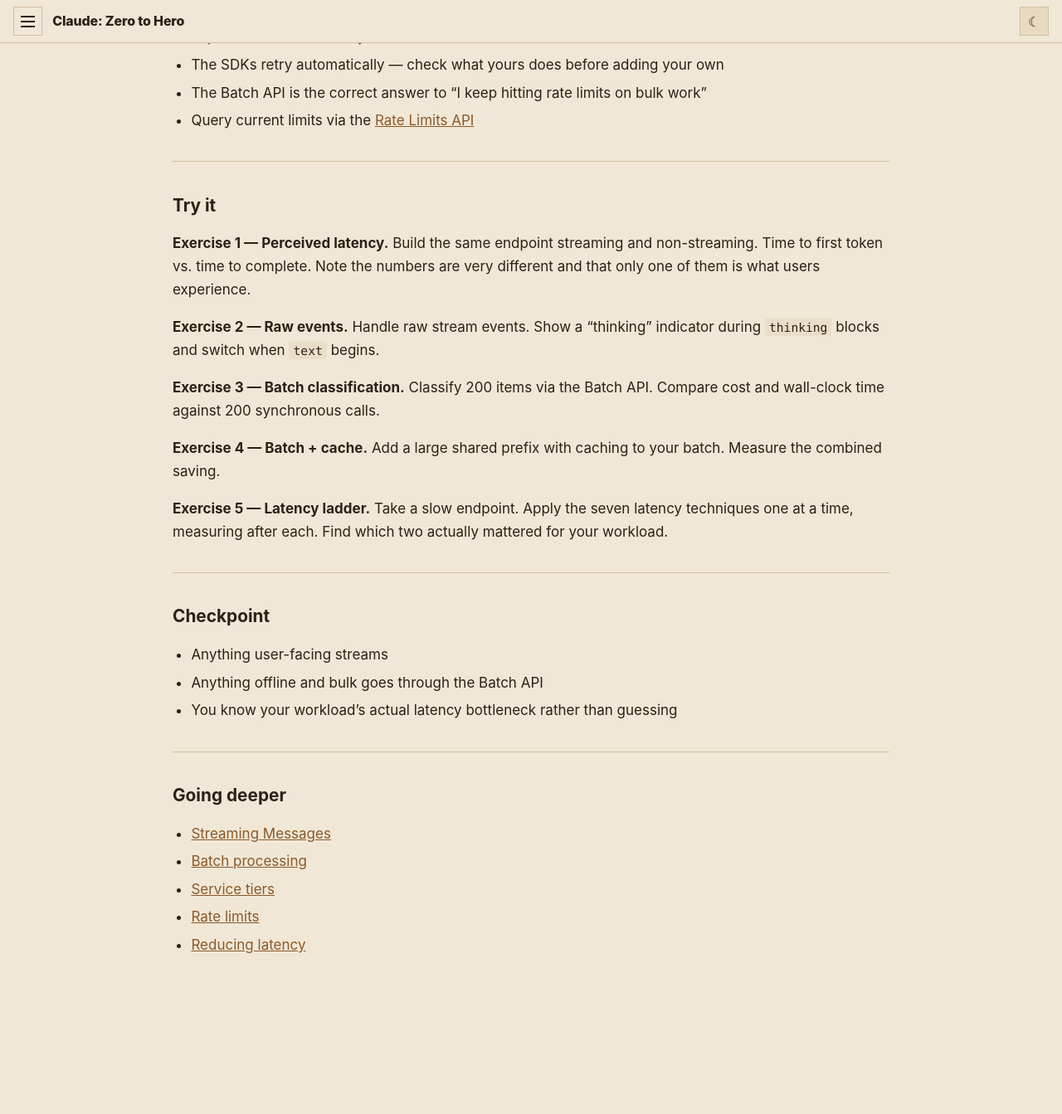
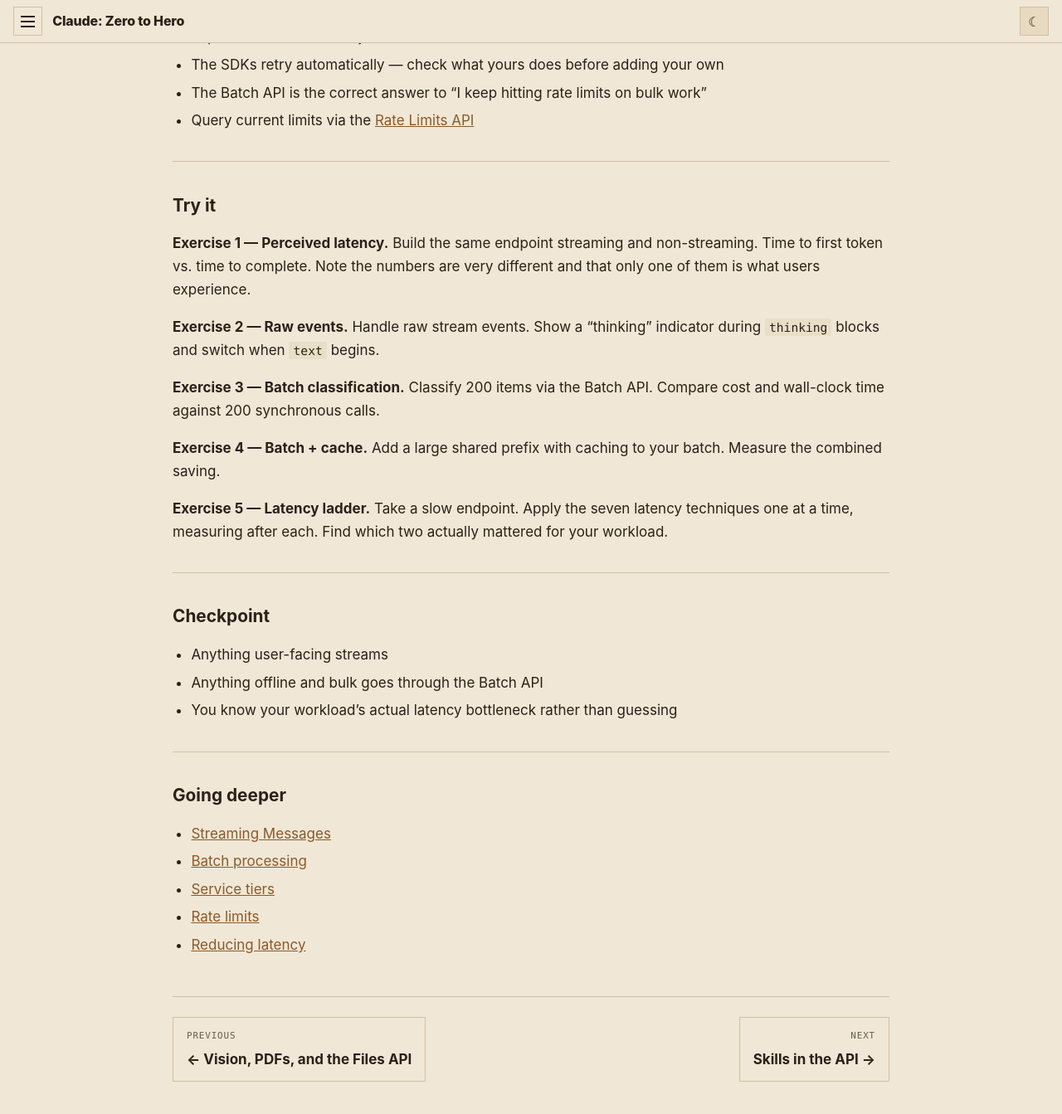
Before and after one commit to izarnev/learn-claude, a Jekyll site: the page built from 04-api/09-streaming-and-batch.md, in a window 1280 px wide and 1400 px high, scrolled down 3887 px. Shown: the top 1343 px of the window at 83% size. Built offline with Jekyll 4.4.1, drawn with Linux system fonts in a browser that asks for light colours; before the commit the page ends 5154 px from its top, so only the background shows below that.

Commit message:
Add previous/next module navigation to the page footer
Flattens the 7 linear stages (00-start-here through 06-production)
into a single sequence, computed inline in the same loop that already
builds the sidebar (no second pass over site.pages). Each page gets
a prev/next link pair at the bottom of its content, labelled with the
target module's title.

07-capstones and 99-reference are deliberately excluded from the
sequence — they're not meant to be read in order (capstones: do the
one matching where you stopped; reference: dip in as needed) — so
pages in those two stages render no prev/next nav at all.

```diff
--- a/_layouts/default.html
+++ b/_layouts/default.html
@@ -12,6 +12,16 @@
 {% assign current_stage = "" %}
 {% assign current_index = 0 %}
 {% assign current_count = 0 %}
+
+{% comment %}
+  Flattened prev/next across the 7 linear stages (00-start-here..06-production).
+  07-capstones and 99-reference are deliberately excluded — they're reference
+  material and standalone projects, not something read in sequence.
+{% endcomment %}
+{% assign prev_page = nil %}
+{% assign next_page = nil %}
+{% assign found_current = false %}
+{% assign last_seen = nil %}
 
 <header class="topbar">
   <button id="nav-toggle" class="nav-toggle" type="button" aria-expanded="false" aria-controls="sidebar">
@@ -41,6 +51,15 @@
             {% assign current_index = forloop.index %}
             {% assign current_count = stage_pages.size %}
           {% endif %}
+          {% if forloop.parentloop.index0 < 7 %}
+            {% if is_current %}
+              {% assign prev_page = last_seen %}
+              {% assign found_current = true %}
+            {% elsif found_current and next_page == nil %}
+              {% assign next_page = item %}
+            {% endif %}
+            {% assign last_seen = item %}
+          {% endif %}
           <li><a href="{{ item.url | relative_url }}"{% if is_current %} class="current" aria-current="page"{% endif %}>{{ item.title | default: item.name }}</a></li>
         {% endfor %}
       </ul>
@@ -54,6 +73,26 @@
   <div class="eyebrow">{{ current_stage }} · module {{ current_index }} of {{ current_count }}</div>
   {% endif %}
   {{ content }}
+
+  {% if prev_page or next_page %}
+  <nav class="page-nav" aria-label="Module navigation">
+    {% if prev_page %}
+      <a class="page-nav-link page-nav-prev" href="{{ prev_page.url | relative_url }}">
+        <span class="page-nav-label">Previous</span>
+        <span class="page-nav-title">{{ prev_page.title | default: prev_page.name }}</span>
+      </a>
+    {% else %}
+      <span class="page-nav-spacer"></span>
+    {% endif %}
+    {% if next_page %}
+      <a class="page-nav-link page-nav-next" href="{{ next_page.url | relative_url }}">
+        <span class="page-nav-label">Next</span>
+        <span class="page-nav-title">{{ next_page.title | default: next_page.name }}</span>
+      </a>
+    {% endif %}
+  </nav>
+  {% endif %}
+
   {% if site.github_repo %}
   <footer class="page-footer">
     <a href="https://github.com/{{ site.github_repo }}" class="edit-link">View source on GitHub</a>
--- a/assets/css/almanac.css
+++ b/assets/css/almanac.css
@@ -166,6 +166,36 @@
    block reads clearly enough with the accent border above; no extra markup
    needed since the source files use plain Markdown throughout. */
 
+.page-nav{
+  display:flex; justify-content:space-between; gap:1rem;
+  margin-top:3rem; padding-top:1.5rem; border-top:1px solid var(--rule);
+}
+.page-nav-spacer{ flex:1; }
+.page-nav-link{
+  display:flex; flex-direction:column; gap:.3rem; max-width:46%;
+  padding:.8rem 1rem; border:1px solid var(--rule); text-decoration:none;
+}
+.page-nav-link:hover{ border-color:var(--accent); }
+.page-nav-label{
+  font-family:var(--font-mono); font-size:.68rem; text-transform:uppercase;
+  letter-spacing:.08em; color:var(--ink-soft);
+}
+.page-nav-title{ font-family:var(--font-head); font-weight:700; color:var(--ink); }
+.page-nav-link:hover .page-nav-title{ color:var(--accent); }
+.page-nav-prev{ text-align:left; }
+.page-nav-prev .page-nav-title::before{ content:"← "; }
+.page-nav-next{ text-align:right; margin-left:auto; align-items:flex-end; }
+.page-nav-next .page-nav-title::after{ content:" →"; }
+
+@media (max-width:640px){
+  .page-nav{ flex-direction:column; }
+  .page-nav-link, .page-nav-spacer{ max-width:none; }
+  .page-nav-spacer{ display:none; }
+  .page-nav-next{ text-align:left; align-items:flex-start; margin-left:0; }
+  .page-nav-next .page-nav-title::after{ content:""; }
+  .page-nav-next .page-nav-title::before{ content:"→ "; }
+}
+
 .page-footer{
   margin-top:3rem; padding-top:1.3rem; border-top:1px solid var(--rule);
   font-size:.82rem; color:var(--ink-soft);
```
